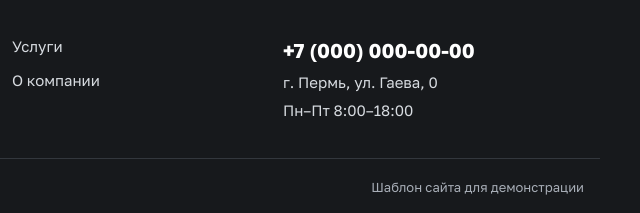
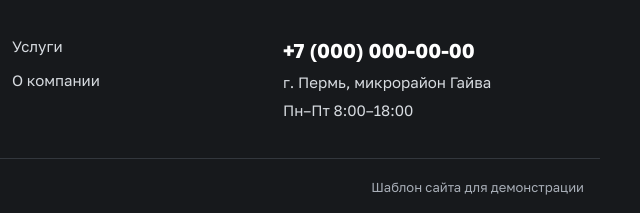
Before and after one commit to oneiric-codus/shablon-metall, a plain HTML site: page index.html in a window 1280 px wide. Shown: the part 3531-3744 px from the top of the page, 640-1280 px from the left. Drawn offline with nearby package versions, Linux system fonts and the light colour scheme.

Commit message:
Адрес: микрорайон Гайва
Co-Authored-By: Claude Opus 5.5 <noreply@anthropic.com>
Claude-Session: https://claude.ai/code/session_018mUjkbqiiDudEeeAq8iYqQ

```diff
--- a/index.html
+++ b/index.html
@@ -3,7 +3,7 @@
 <head>
 <meta charset="utf-8">
 <meta name="viewport" content="width=device-width, initial-scale=1, viewport-fit=cover">
-<meta name="description" content="Приём металлолома от организаций в Перми: договор, вывоз, документы, оплата на расчётный счёт.">
+<meta name="description" content="Приём металлолома от организаций в Перми, микрорайон Гайва: договор, вывоз, документы, оплата на расчётный счёт.">
 <style>:root{padding-top:env(safe-area-inset-top,0px);padding-bottom:env(safe-area-inset-bottom,0px)}body{margin:0}</style>
 </head>
 <body>
@@ -589,7 +589,7 @@ footer{background:var(--ink);color:#fff}
       <div><span>Полное название</span><b>ООО «Шаблон»</b></div>
       <div><span>ИНН / КПП</span><b>0000000000 / 000000000</b></div>
       <div><span>ОГРН</span><b>0000000000000</b></div>
-      <div><span>Юридический адрес</span><b>г. Пермь, ул. Гаева, 0</b></div>
+      <div><span>Юридический адрес</span><b>г. Пермь, микрорайон Гайва</b></div>
     </div>
   </div></section>
   <section><div class="wrap">
@@ -609,7 +609,7 @@ footer{background:var(--ink);color:#fff}
   <section><div class="wrap">
     <div class="contact">
       <div class="box">
-        <div class="crow"><span>Адрес</span><b>г. Пермь, ул. Гаева, 0</b></div>
+        <div class="crow"><span>Адрес</span><b>г. Пермь, микрорайон Гайва</b></div>
         <div class="crow"><span>Телефон</span><b>+7 (000) 000-00-00</b></div>
         <div class="crow"><span>Почта</span><b>info@shablon.ru</b></div>
         <div class="crow"><span>Часы работы</span><b>Пн–Пт 8:00–18:00<br>Сб–Вс выходной</b></div>
@@ -640,7 +640,7 @@ footer{background:var(--ink);color:#fff}
   <div class="wrap fgrid">
     <div><a class="logo" href="#home"><b>ШАБЛОН</b><span>приём металлолома от организаций</span></a></div>
     <nav class="fnav" aria-label="Разделы в подвале"><a href="#prices">Цены</a><a href="#services">Услуги</a><a href="#work">Как работаем</a><a href="#about">О компании</a><a href="#contacts">Контакты</a></nav>
-    <div class="fcontact"><b>+7 (000) 000-00-00</b><span>г. Пермь, ул. Гаева, 0</span><span>Пн–Пт 8:00–18:00</span></div>
+    <div class="fcontact"><b>+7 (000) 000-00-00</b><span>г. Пермь, микрорайон Гайва</span><span>Пн–Пт 8:00–18:00</span></div>
   </div>
   <div class="wrap fbottom"><span>© 2026 ООО «Шаблон»</span><span>Шаблон сайта для демонстрации</span></div>
 </footer>
```
